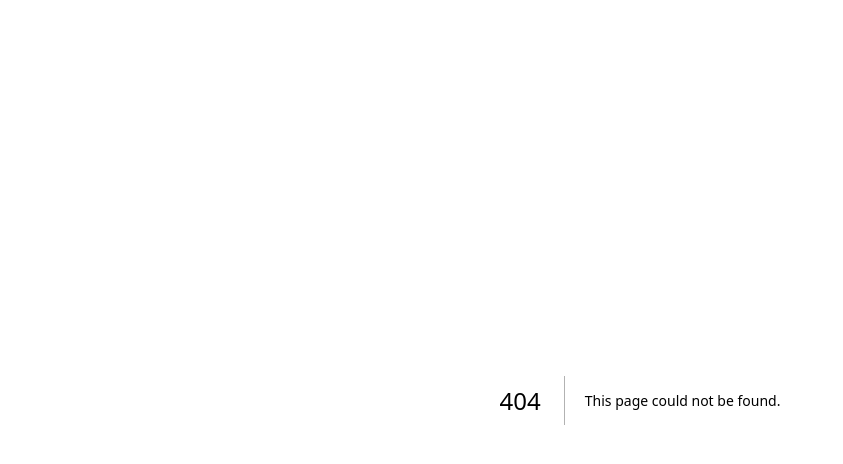
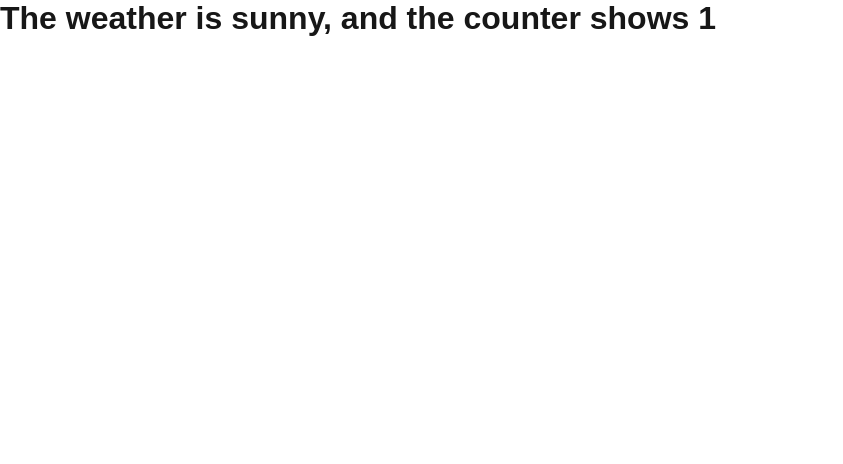
Before and after one commit to omgyukiel/complete-dev, a Next.js app in the folder sample-next/my-app/: page /components/weather in a window 1280 px wide. Before the commit this address had no page. Shown: the top 464 px of the page, without its empty margins (0-843 px from the left). Built offline with nearby package versions, Linux system fonts and the light colour scheme.

Commit message:
convert weather component into next.js

```diff
--- /dev/null
+++ b/sample-next/my-app/src/pages/components/weather.tsx
@@ -0,0 +1,26 @@
+import type { NextPage } from "next";
+import React, { useState, useEffect } from "react";
+
+const PageComponentWeather: NextPage = () => {
+    interface WeatherProps {
+        weather: string;
+    }
+
+    const WeatherComponent = (props: WeatherProps) => {
+        const [count, setCount] = useState(0);
+        useEffect( () => {
+            setCount(1);
+        }, []);
+
+        return (
+            <h1 onClick={() => setCount(count + 1)}>
+                The weather is {props.weather},
+                and the counter shows {count}
+            </h1>
+        )
+    }
+
+    return (<WeatherComponent weather="sunny" />)
+}
+
+export default PageComponentWeather;
```
